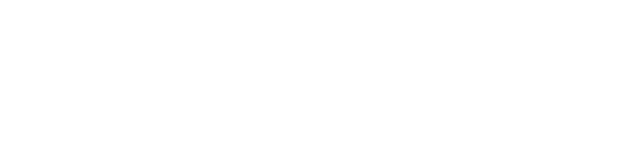
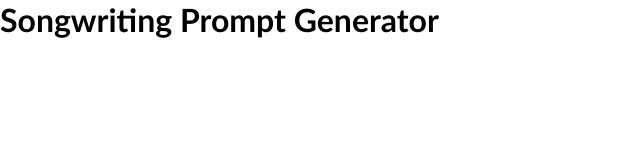
Before and after one commit to Samichpower/songwriting-prompt-generator, a plain HTML site: page index.html in a window 1280 px wide. Shown: the whole page, without its empty margins (0-640 px from the left). Drawn offline with Linux system fonts and the light colour scheme.

Commit message:
Layout basic HTML elements with minor styling

```diff
--- a/index.html
+++ b/index.html
@@ -7,6 +7,10 @@
   <title>Songwriting Prompt Generator</title>
 </head>
 <body>
+  <div id="container">
+    <h1 class="header">Songwriting Prompt Generator</h1>
+    <div class="prompt-container"></div>
+  </div>
 
   <script src="script.js"></script>
 </body>
--- a/style.css
+++ b/style.css
@@ -0,0 +1,5 @@
+* {
+  margin: 0;
+  padding: 0;
+  font-family: 'Trebuchet MS', 'Lucida Sans Unicode', 'Lucida Grande', 'Lucida Sans', Arial, sans-serif;
+}
```
